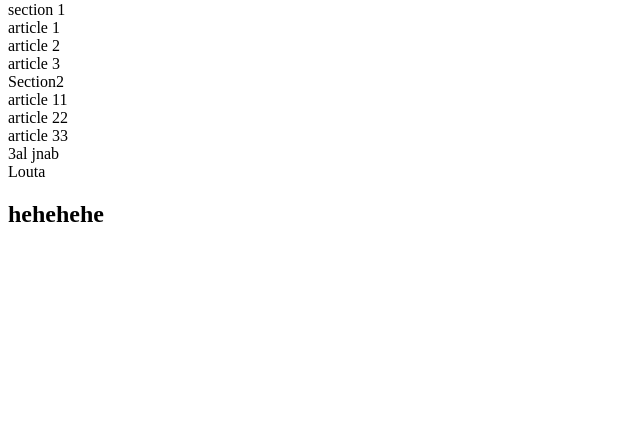
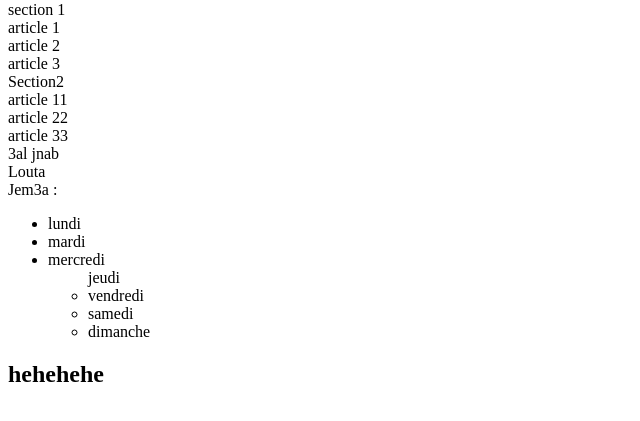
Before and after one commit to SkanderBenMiled/testingsk, a plain HTML site: page index.html in a window 1280 px wide. Shown: the part 123-544 px from the top of the page, without its empty margins (0-640 px from the left). Drawn offline with Linux system fonts and the light colour scheme.

Commit message:
Update index.html

```diff
--- a/index.html
+++ b/index.html
@@ -22,6 +22,19 @@ section 1
 <aside> 3al jnab</aside>
 </section>
 <footer> Louta</footer>
+<div>
+	Jem3a :
+	<ul>
+	<li>lundi</li>
+	<li>mardi</li>
+	<li>mercredi
+	<ul>
+	jeudi
+	<li>vendredi</li>
+	<li>samedi</li>
+	<li>dimanche</li>
+	</ul>
+</div>
 <h2>hehehehe</h2>
 </body>
 </html>
```
